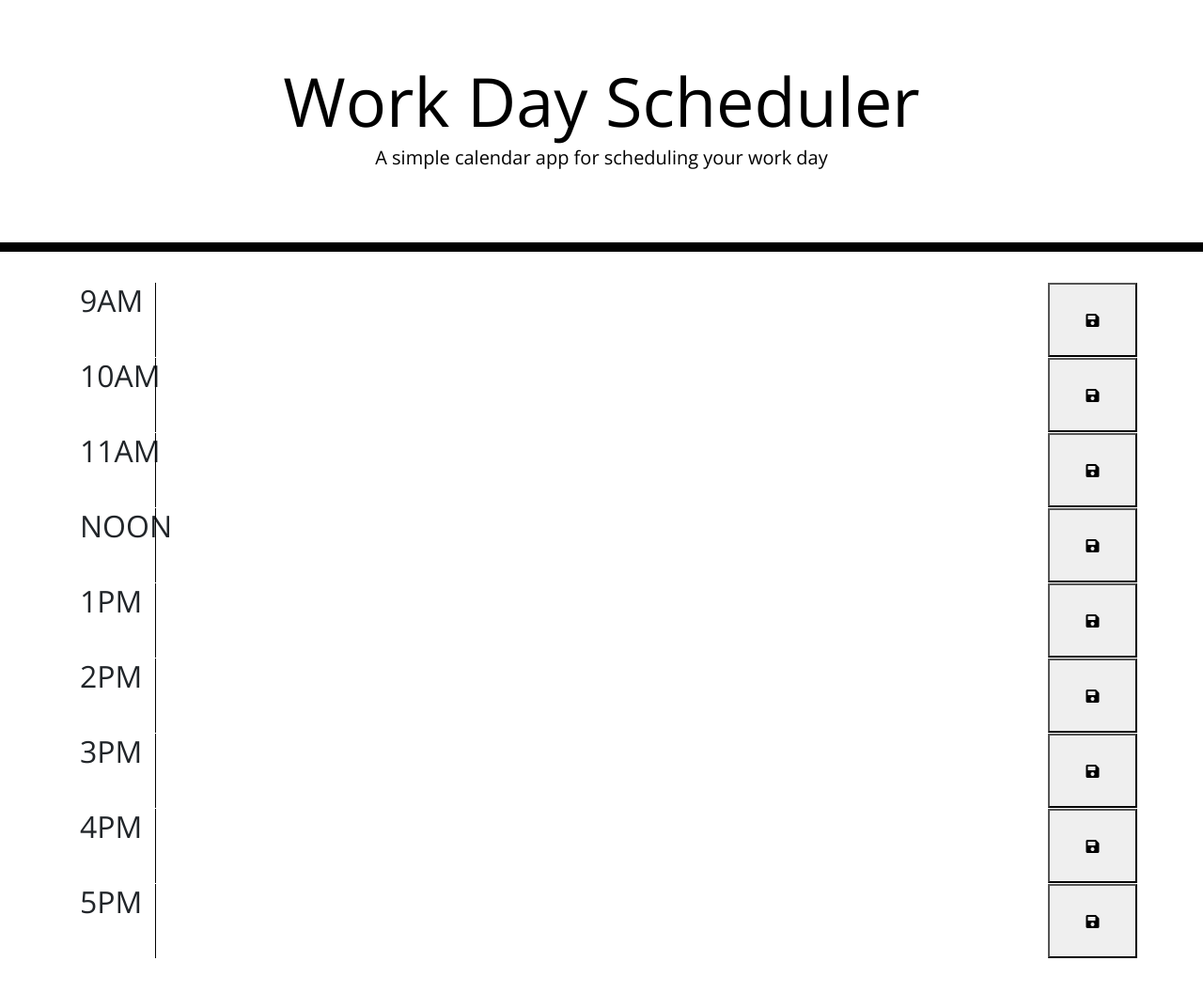
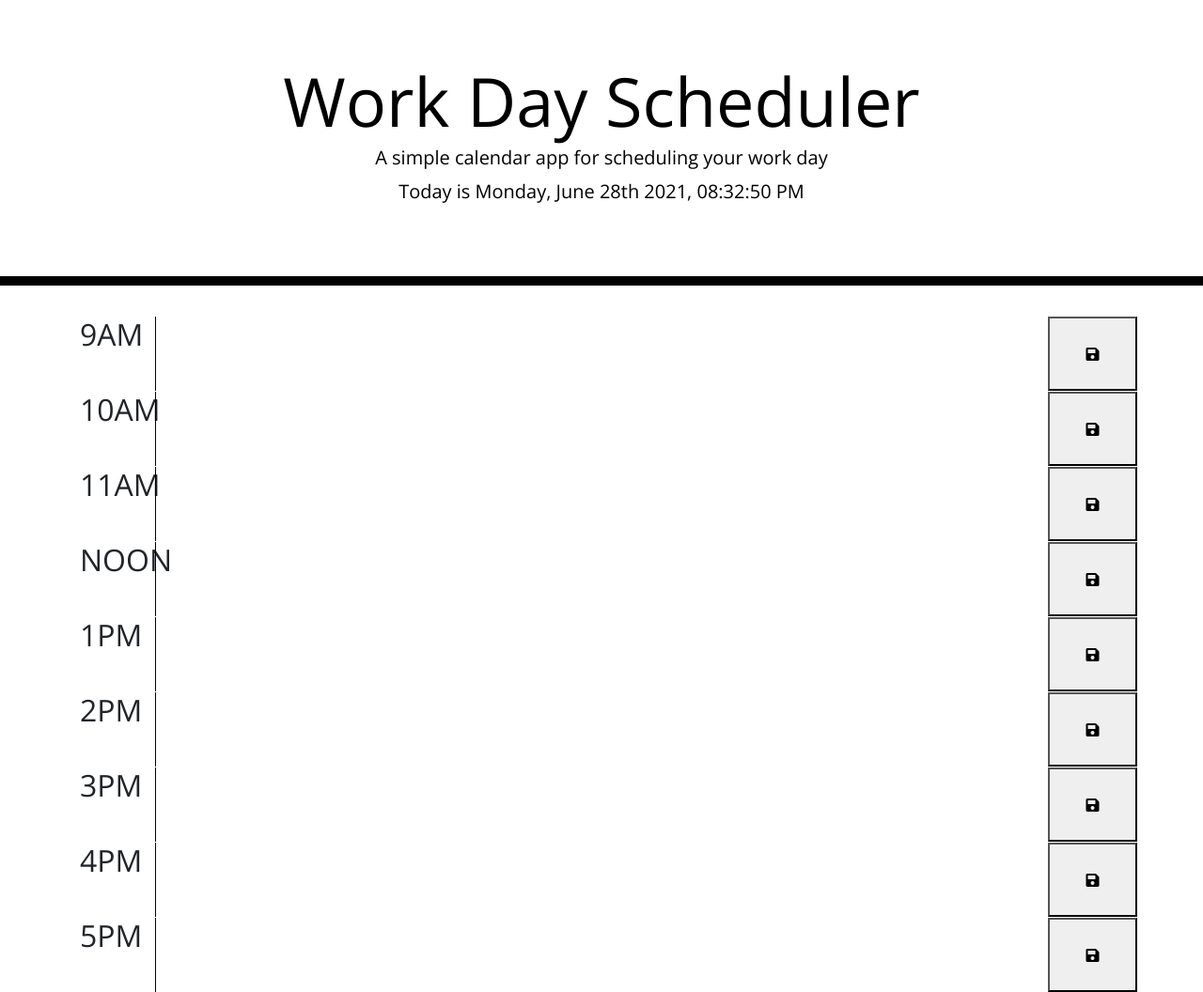
Before and after one commit to watkincw/work-day-scheduler, a plain HTML site: page index.html in a window 1280 px wide. Shown: the whole page at 94% size. Before the commit the page ends 1020 px from the top, so only its background shows below. Drawn offline with nearby package versions, Linux system fonts and the light colour scheme.

Commit message:
added current date and time to the header of the page

```diff
--- a/assets/js/script.js
+++ b/assets/js/script.js
@@ -1,14 +1,28 @@
+// DISPLAY DATE AND TIME LOGIC //
+
+const dateTime = document.getElementById("currentDate")
+
+function updateDateTime() {
+	// get current date and time
+	const now = moment().format("[Today is] dddd, MMMM Do YYYY, hh:mm:ss A");
+
+	// place 'now' into <p> with id="currentDate" with the js variable dateTime
+	dateTime.innerText = now
+};
+setInterval(updateDateTime, 1000)
+
+// Display Date and Time END //
+// SAVE BUTTONS LOGIC
+
 const saveBtn = document.querySelectorAll('button')
 
-
-console.log(saveBtn);
-
-// for loop to give each button localStorage functionality to the save buttons
+// for loop to give localStorage functionality to saveBtn's
 for (var i = 0; i < saveBtn.length; i++) {
 
+	// when a saveBtn is clicked,
 	saveBtn[i].addEventListener("click", function() {
 		// save data in localStorage
-		alert(i)
+		localStorage.setItem('textarea')
 	})
 
 }
--- a/index.html
+++ b/index.html
@@ -15,7 +15,7 @@
 		<header class="jumbotron">
 			<h1 class="display-3">Work Day Scheduler</h1>
 			<p class="lead">A simple calendar app for scheduling your work day</p>
-			<p id="currentDay" class="lead"></p>
+			<p id="currentDate" class="lead"></p>
 		</header>
 		<div class="container">
 			<div class="row">
```
